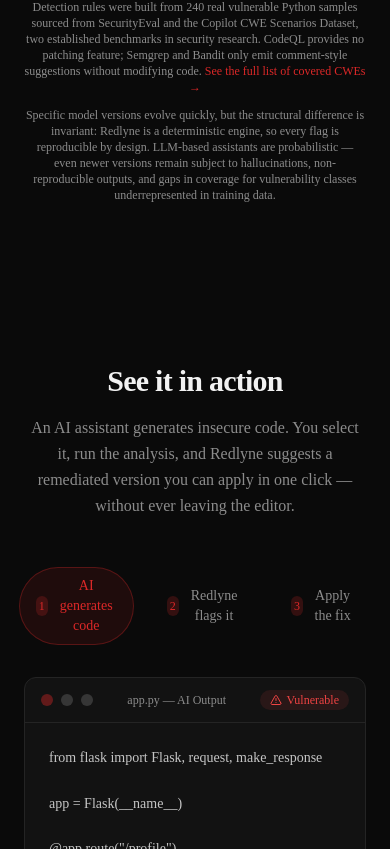
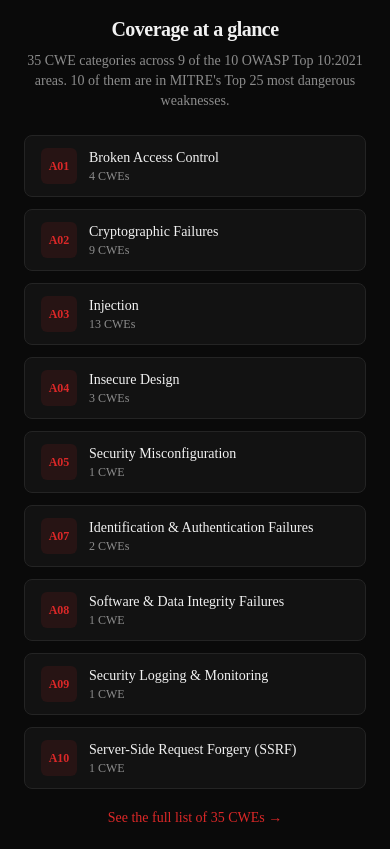
Before and after one commit to redlyne-ai/website, a Next.js app: page / in a window 390 px wide. Shown: the part 4595-5444 px from the top of the page. Built offline with nearby package versions, Linux system fonts and the light colour scheme.

Commit message:
feat(benchmark): add 'Coverage at a glance' grid showing OWASP categories
Signed-off-by: Pietro Liguori <pietro.liguori@unina.it>

```diff
--- a/components/benchmark.tsx
+++ b/components/benchmark.tsx
@@ -268,22 +268,69 @@ export function Benchmark() {
           </table>
         </div>
 
+        {/* Coverage at a glance */}
+        <div className="mt-12">
+          <div className="mb-6 text-center">
+            <h3 className="text-xl font-bold tracking-tight text-foreground md:text-2xl">
+              Coverage at a glance
+            </h3>
+            <p className="mt-2 text-sm text-muted-foreground">
+              35 CWE categories across 9 of the 10 OWASP Top 10:2021 areas.
+              10 of them are in MITRE&apos;s Top 25 most dangerous weaknesses.
+            </p>
+          </div>
+
+          <div className="grid gap-3 sm:grid-cols-2 lg:grid-cols-3">
+            {[
+              { code: "A01", name: "Broken Access Control", count: 4 },
+              { code: "A02", name: "Cryptographic Failures", count: 9 },
+              { code: "A03", name: "Injection", count: 13 },
+              { code: "A04", name: "Insecure Design", count: 3 },
+              { code: "A05", name: "Security Misconfiguration", count: 1 },
+              { code: "A07", name: "Identification & Authentication Failures", count: 2 },
+              { code: "A08", name: "Software & Data Integrity Failures", count: 1 },
+              { code: "A09", name: "Security Logging & Monitoring", count: 1 },
+              { code: "A10", name: "Server-Side Request Forgery (SSRF)", count: 1 },
+            ].map((cat) => (
+              <div
+                key={cat.code}
+                className="flex items-center gap-3 rounded-lg border border-border bg-card px-4 py-3 transition-colors hover:border-primary/30"
+              >
+                <div className="flex h-9 w-9 flex-shrink-0 items-center justify-center rounded-md bg-primary/10 font-mono text-xs font-bold text-primary">
+                  {cat.code}
+                </div>
+                <div className="min-w-0 flex-1">
+                  <div className="truncate text-sm font-medium text-foreground">
+                    {cat.name}
+                  </div>
+                  <div className="text-xs text-muted-foreground">
+                    {cat.count} {cat.count === 1 ? "CWE" : "CWEs"}
+                  </div>
+                </div>
+              </div>
+            ))}
+          </div>
+
+          <div className="mt-4 text-center">
+            <a
+              href="https://github.com/redlyne-ai/redlyne/blob/main/COVERAGE.md"
+              target="_blank"
+              rel="noopener noreferrer"
+              className="text-sm text-primary underline-offset-2 hover:underline"
+            >
+              See the full list of 35 CWEs →
+            </a>
+          </div>
+        </div>
+
         {/* Methodology note */}
-        <div className="mt-8 mx-auto max-w-3xl space-y-3 text-xs text-muted-foreground text-center">
+        <div className="mt-12 mx-auto max-w-3xl space-y-3 text-xs text-muted-foreground text-center">
           <p>
             Detection rules were built from 240 real vulnerable Python
             samples sourced from SecurityEval and the Copilot CWE Scenarios
             Dataset, two established benchmarks in security research. CodeQL
             provides no patching feature; Semgrep and Bandit only emit
-            comment-style suggestions without modifying code.{" "}
-            <a
-              href="https://github.com/redlyne-ai/redlyne/blob/main/COVERAGE.md"
-              target="_blank"
-              rel="noopener noreferrer"
-              className="text-primary underline-offset-2 hover:underline"
-            >
-              See the full list of covered CWEs →
-            </a>
+            comment-style suggestions without modifying code.
           </p>
           <p>
             Specific model versions evolve quickly, but the structural
```
